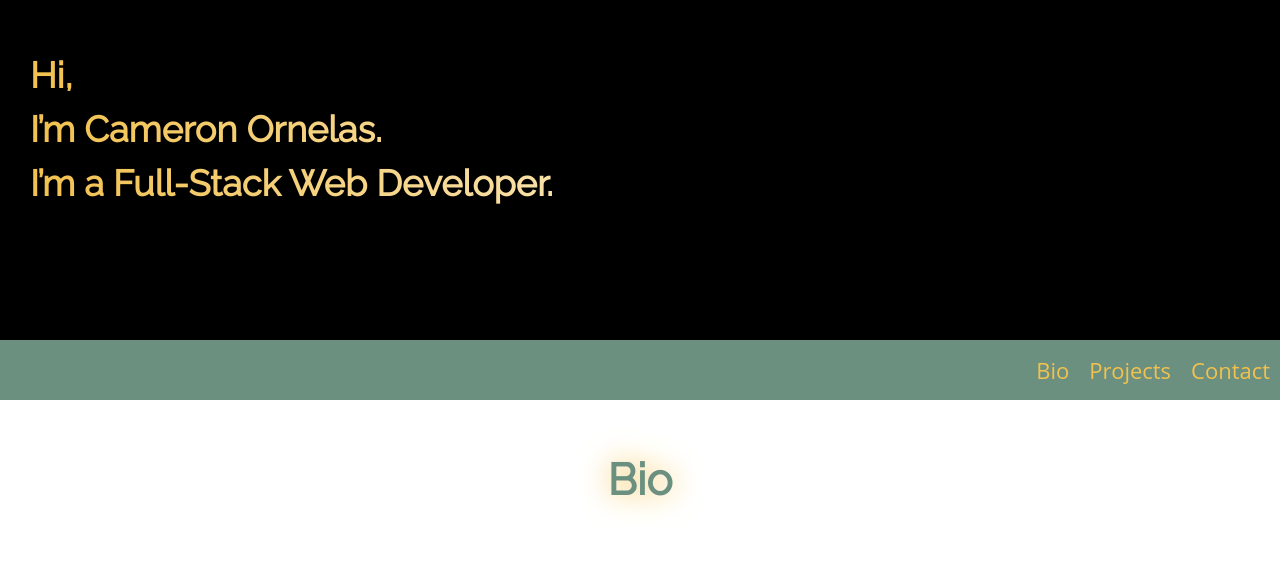
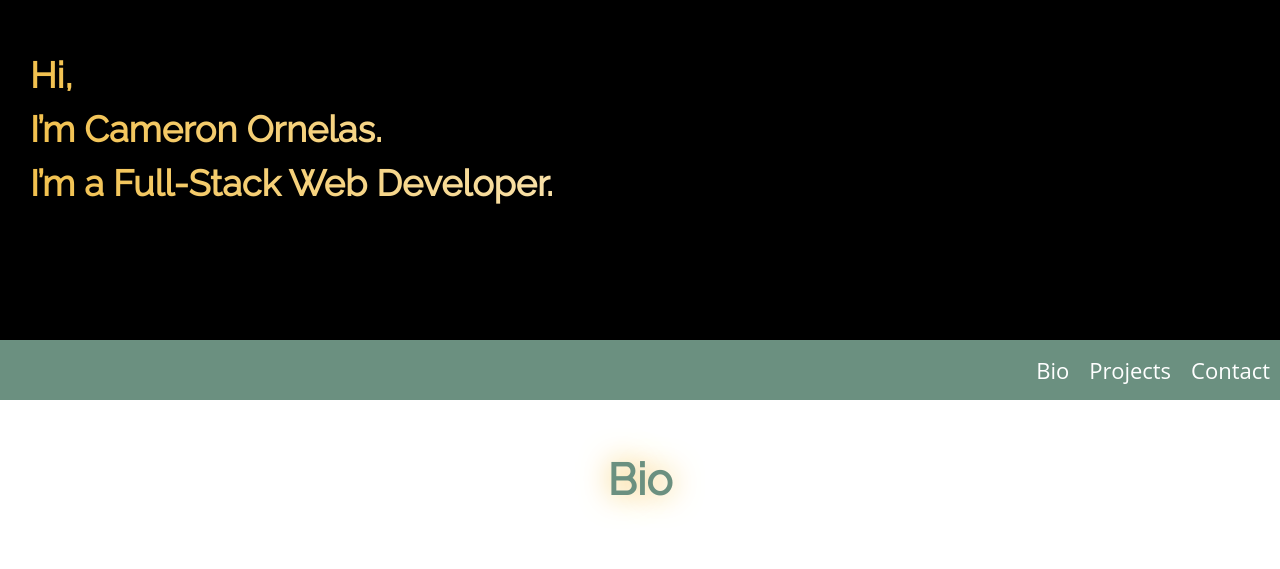
Before and after one commit to Cam-Ornelas/portfolio, a plain HTML site: page index.html in a window 1280 px wide. Shown: the part 210-779 px from the top of the page. Drawn offline with nearby package versions, Linux system fonts and the light colour scheme.

Commit message:
Revision

```diff
--- a/main.css
+++ b/main.css
@@ -72,13 +72,13 @@ body {
     }
 
     #myNavbar a {
-        color: #F2C14E;
+        color: rgb(255, 255, 255);
         transition: all 0.4s ease-in;
     }
 
     /* Hover */
       .topnav a:hover {
-        color: #F2C14E !important;
+        color: white !important;
         text-shadow:0px 0px 30px black;
         -moz-transition: all 0.4s ease-in;
         -o-transition: all 0.4s ease-in;
```
